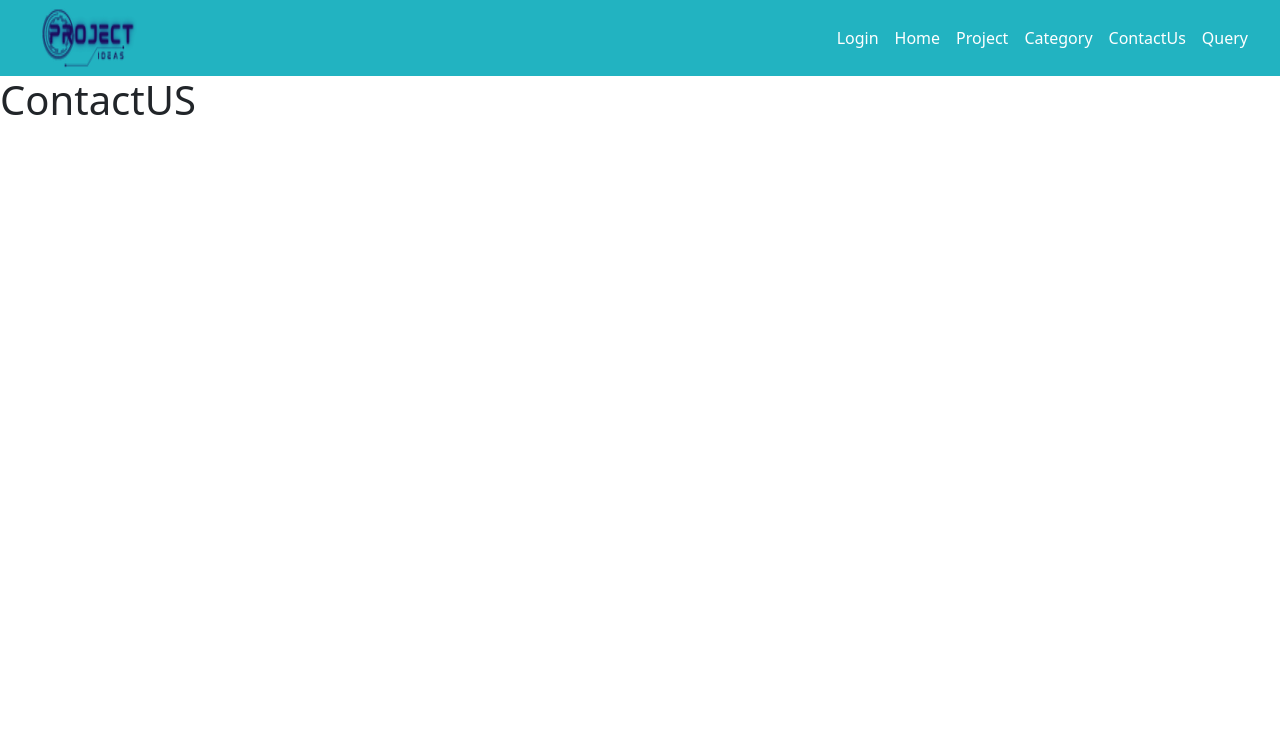
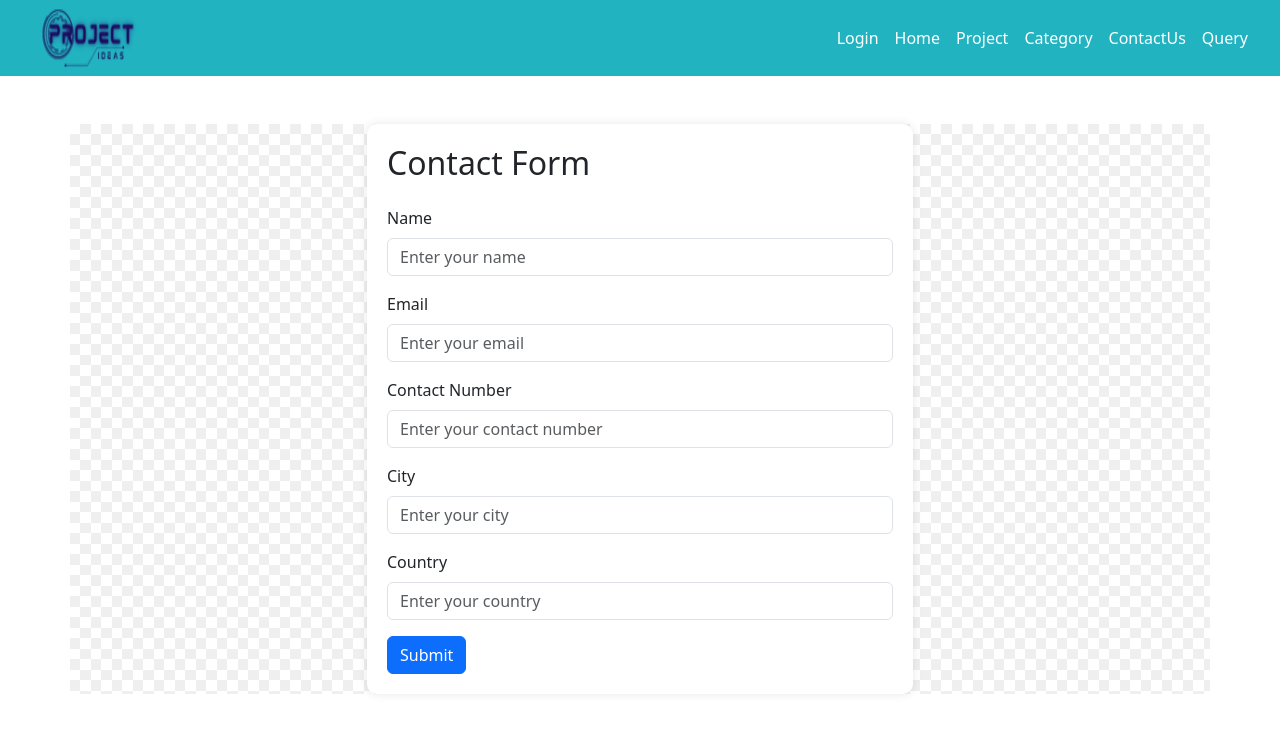
Before and after one commit to voidChetan/min_project_website_react, a React (Create React App) app: page /ContactUs in a window 1280 px wide. Shown: the top 732 px of the page. Built offline with nearby package versions, Linux system fonts and the light colour scheme.

Commit message:
contactus

```diff
--- /dev/null
+++ b/src/assets/CSS/ContactUs.css
@@ -0,0 +1,14 @@
+.container {
+   /* Light gray background color */
+     background-color: #fff;
+    background-image: linear-gradient(45deg,#efefef 25%,rgba(239,239,239,0) 25%,rgba(239,239,239,0) 75%,#efefef 75%,#efefef),linear-gradient(45deg,#efefef 25%,rgba(239,239,239,0) 25%,rgba(239,239,239,0) 75%,#efefef 75%,#efefef);
+    background-position: 0 0,10px 10px;
+    background-size: 21px 21px;
+
+  }
+  .form-container {
+    background-color: #ffffff; /* White background for the form container */
+    padding: 20px;
+    border-radius: 10px;
+    box-shadow: 0px 0px 10px rgba(0, 0, 0, 0.1);
+  }
--- a/src/pages/ContactUs.js
+++ b/src/pages/ContactUs.js
@@ -1,10 +1,117 @@
-import React from 'react';
+import React, { useState,  } from 'react';
+import { AddQuries } from '../services/QueryService'
+import '../assets/CSS/ContactUs.css'
+// import JoditEditor from 'jodit-react';
 
-const ContactUs = () => {
+const ContactUs = ({ placeholder }) => {
+    let [QueriesObj, setQueriesObj] = useState({
+        "queryId": 0,
+        "name": "",
+        "contactNo": "",
+        "query": "",
+        "country": "",
+        "city": "",
+        "emialId": "",
+        "isResponded": true
+
+    })
+    let [isFormSubmitted, setisFormSubmitted] = useState(false);
+
+    const addQueries = () => {
+        setisFormSubmitted(true);
+        let QueriesDataArr = [QueriesObj];
+        debugger;
+        if (
+            QueriesObj.name != '',
+            QueriesObj.contactNo != '',
+            QueriesObj.query != '',
+            QueriesObj.country != '',
+            QueriesObj.city != '',
+            QueriesObj.emialId != ''
+        ) {
+            AddQuries(QueriesDataArr).then((data) => {
+                debugger;
+                try {
+                    if (data.result) {
+                        alert('Queries Added Successfully');
+                    } else {
+                        alert(data.message);
+                    }
+                } catch (error) {
+                    alert(error.message);
+                }
+            });
+
+        }
+    };
+    const Onchangehandle = (event, key) => {
+        setQueriesObj(prevData => ({ ...prevData, [key]: event.target.value }));
+    }
+
     return (
         <div>
-            <h1>ContactUS</h1>
+
+            <div class="container mt-5">
+                <div class="row justify-content-center">
+                    <div class="col-md-6">
+                        <div class="form-container">
+                            <h2 class="mb-4">Contact Form</h2>
+                            <form>
+                                <div class="mb-3">
+                                    <label for="name" class="form-label">Name</label>
+                                    <input type="text" class="form-control" id="name" value={QueriesObj.name} onChange={(event) => { Onchangehandle(event, 'name') }} placeholder="Enter your name" />
+                                    <div className='text-danger'>
+                                        {
+                                            isFormSubmitted && QueriesObj.name == '' && <span> Name is Required.</span>
+                                        }
+                                    </div>
+                                </div>
+                                <div class="mb-3">
+                                    <label for="email" class="form-label">Email</label>
+                                    <input type="email" class="form-control" id="email" value={QueriesObj.emialId} onChange={(event) => { Onchangehandle(event, 'emialId') }} placeholder="Enter your email" />
+                                    <div className='text-danger'>
+                                        {
+                                            isFormSubmitted && QueriesObj.emialId == '' && <span> EmialId is required.</span>
+                                        }
+                                    </div>
+                                </div>
+                                <div class="mb-3">
+                                    <label for="contact" class="form-label">Contact Number</label>
+                                    <input type="tel" class="form-control" id="contact" value={QueriesObj.contactNo} onChange={(event) => { Onchangehandle(event, 'contactNo') }} placeholder="Enter your contact number" />
+                                    <div className='text-danger'>
+                                        {
+                                            isFormSubmitted && QueriesObj.name == '' && <span>Contact No is Required.</span>
+                                        }
+                                    </div>
+                                </div>
+                                <div class="mb-3">
+                                    <label for="city" class="form-label">City</label>
+                                    <input type="text" class="form-control" id="city" value={QueriesObj.city} onChange={(event) => { Onchangehandle(event, 'city') }} placeholder="Enter your city" />
+                                    <div className='text-danger'>
+                                    {
+                                        isFormSubmitted && QueriesObj.city == '' && <span>City is Required.</span>
+                                    }
+                                    </div>
+                                </div>
+                                <div class="mb-3">
+                                    <label for="country" class="form-label">Country</label>
+                                    <input type="text" class="form-control" id="country" value={QueriesObj.country} onChange={(event) => { Onchangehandle(event, 'country') }} placeholder="Enter your country" />
+                                    <div className='text-danger'>
+                                    {
+                                        isFormSubmitted && QueriesObj.country == '' && <span>Country is Required.</span>
+                                    }
+                                    </div>
+                                </div>
+                                <button type="submit" class="btn btn-primary" onClick={addQueries}>Submit</button>
+                            </form>
+                        </div>
+                    </div>
+                </div>
+            </div>
+
+
         </div>
+
     );
 };
 
--- a/src/services/Constants.js
+++ b/src/services/Constants.js
@@ -6,3 +6,5 @@ export const DELETE_PROJECT_BY_ID= "DeleteProjectById"
 export const UPDATE_PROJECT="UpdateProject"
 export const ADD_UPDATE_CATEGORY ="AddUpdateCategory"
 export const DELETE_CATEGORY_BY_ID= "DeleteCategoryById"
+export const Add_QURIES="AddUpdateQuery";
+export const GET_ALL_QURIES ="GetAllQuries";
--- a/src/services/QueryService.js
+++ b/src/services/QueryService.js
@@ -0,0 +1,18 @@
+import axios from "axios";
+import * as myconstant from '../services/Constants'
+const apiEndPoint = process.env.REACT_APP_API_KEY;
+
+const AddQuries = async (obj) => {
+    try {
+        const result = await axios.post(apiEndPoint + myconstant.Add_QURIES,obj);
+        return result.data;
+    } catch (error) {
+        console.log(error);
+    }
+};
+const getAllQueries = async () => {
+    const result = await axios.get (apiEndPoint+ myconstant.GET_ALL_QURIES);
+    return result.data
+}
+
+export { AddQuries,getAllQueries };
```
